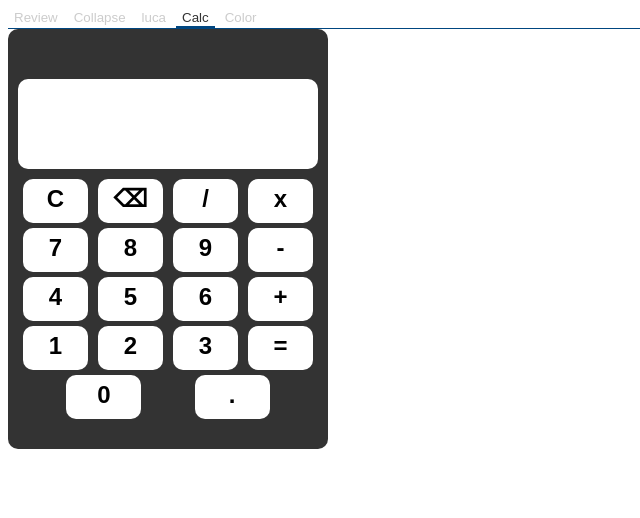
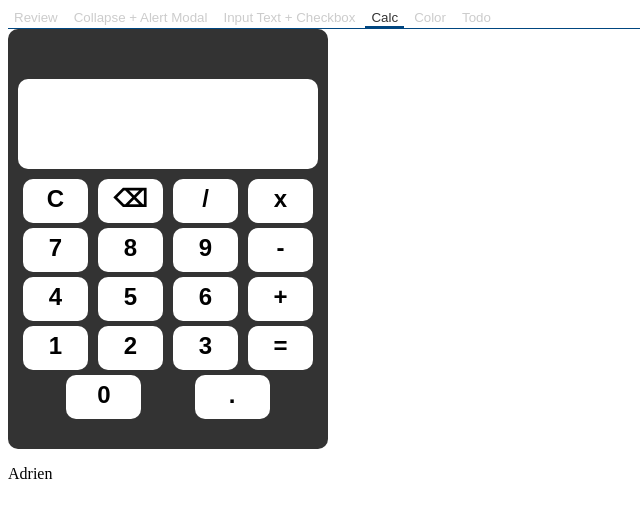
Before and after one commit to GoofyComponent/GoofyComponent, a Svelte app: page / in a window 1280 px wide. Both pictures are taken after a click on the button "Calc". Shown: the top 518 px of the page, without its empty margins (0-640 px from the left). Built offline with nearby package versions, Linux system fonts and the light colour scheme.

Commit message:
Update App

```diff
--- a/src/App.svelte
+++ b/src/App.svelte
@@ -1,5 +1,5 @@
 <script>
-  import Review from "./UI/review/Review.svelte";
+  import Review from "./UI/review/review.svelte";
   import { Tabs, TabList, TabPanel, Tab } from "./UI/Tab/tabs.js";
   import Collapse from "./UI/Collapse/Collapse.svelte";
   import AlertModal from "./UI/AlertModal/AlertModal.svelte";
@@ -7,6 +7,7 @@
   import InputText from "./UI/inputText/InputText.svelte";
   import Calc from "./UI/Calc/Calc.svelte";
   import Color from "./UI/Color/Color.svelte";
+  import Todo from "./UI/Todo/Todo.svelte";
 
   let btnTrigger = false;
 </script>
@@ -15,10 +16,11 @@
   <Tabs>
     <TabList>
       <Tab>Review</Tab>
-      <Tab>Collapse</Tab>
-      <Tab>luca</Tab>
+      <Tab>Collapse + Alert Modal</Tab>
+      <Tab>Input Text + Checkbox</Tab>
       <Tab>Calc</Tab>
       <Tab>Color</Tab>
+      <Tab>Todo</Tab>
     </TabList>
     <TabPanel>
       <Review
@@ -33,6 +35,7 @@
         src="/melanie.jpeg"
         comments={"Le service été deplorable il n'yavai pa de steak frite. Jai mis deux étoile pour la salade"}
       />
+      <p>Adrien</p>
     </TabPanel>
     <TabPanel>
       <Collapse
@@ -65,6 +68,7 @@
           }}
         />
       {/if}
+      <p>Antoine</p>
     </TabPanel>
     <TabPanel>
       <Check
@@ -72,12 +76,19 @@
         sentenceB={" veuillez cocher la case "}
       />
       <InputText placeholder={"entrez votre nom"} />
+      <p>Luca</p>
     </TabPanel>
     <TabPanel>
       <Calc />
+      <p>Adrien</p>
     </TabPanel>
     <TabPanel>
       <Color />
+      <p>Brandon</p>
+    </TabPanel>
+    <TabPanel>
+      <Todo />
+      <p>Jeremy</p>
     </TabPanel>
   </Tabs>
 </div>
```
